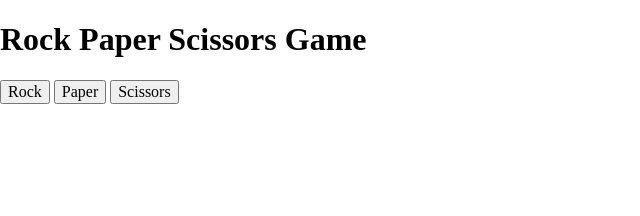
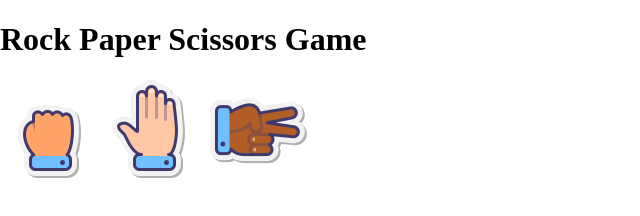
Before and after one commit to kel-gonza/Odin_RockPaperScissors, a plain HTML site: page index.html in a window 1280 px wide. Shown: the whole page, without its empty margins (0-640 px from the left). Drawn offline with Linux system fonts and the light colour scheme.

Commit message:
Add images and replaced the buttons

```diff
--- a/index.html
+++ b/index.html
@@ -12,9 +12,24 @@
   <body>
     <h1>Rock Paper Scissors Game</h1>
     <div id="container">
-      <button id="1">Rock</button>
-      <button id="2">Paper</button>
-      <button id="3">Scissors</button>
+      <input
+        class="options"
+        type="image"
+        src="/img/icons8-hand-rock-skin-type-1-100.png"
+        value="Rock"
+      />
+      <input
+        class="options"
+        type="image"
+        src="img/icons8-hand-100.png"
+        value="Paper"
+      />
+      <input
+        class="options"
+        type="image"
+        src="img/icons8-hand-scissors-skin-type-3-100.png"
+        value="Scissors"
+      />
     </div>
     <p class="playerChoice"></p>
     <p class="computerChoice"></p>
```
